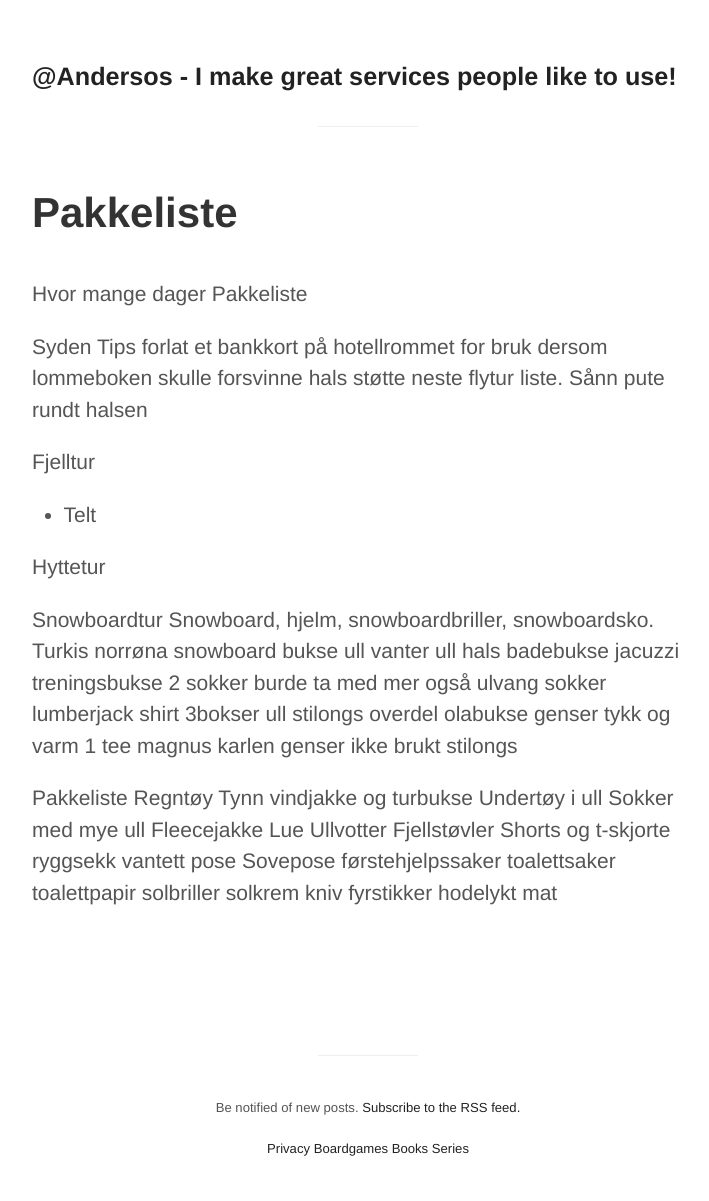
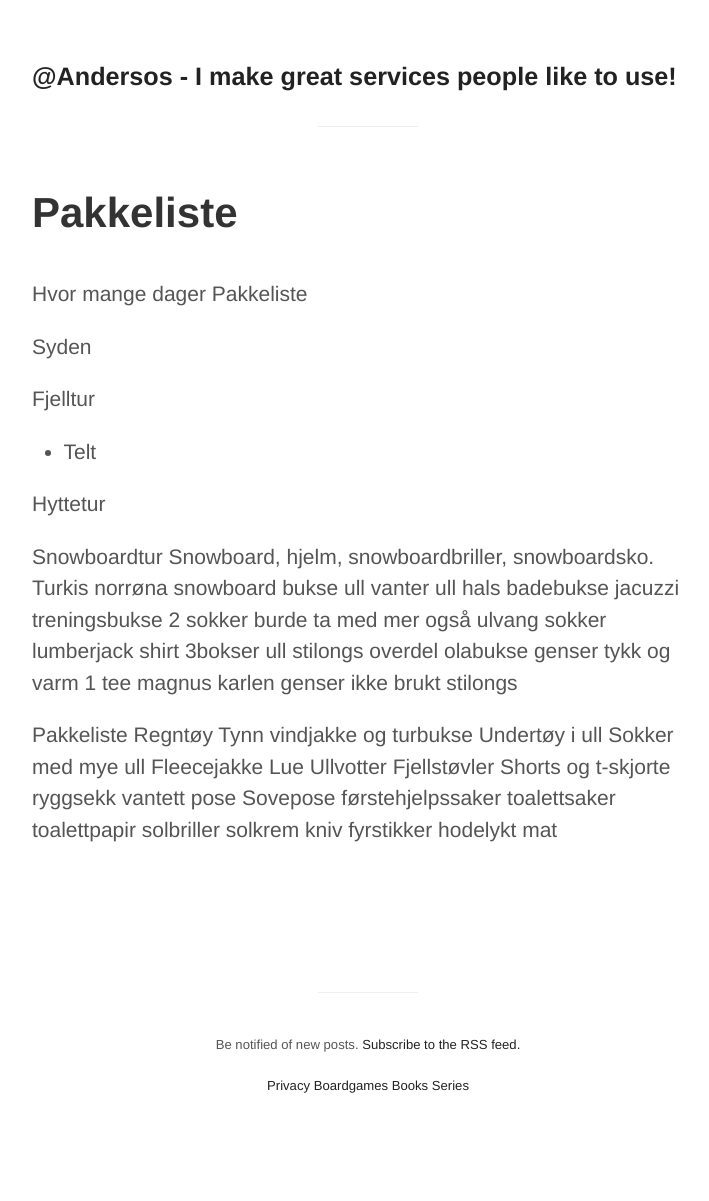
Before and after one commit to Andersos/andersos.net, a Jekyll site: the page built from pages/pakkeliste.md, in a window 1280 px wide. Shown: the whole page, without its empty margins (272-981 px from the left). Built offline with Jekyll 4.4.1, drawn with Linux system fonts in a browser that asks for light colours; after the commit the page ends 1138 px from its top, so only the background shows below that.

Commit message:
Update pakkeliste.md

```diff
--- a/pages/pakkeliste.md
+++ b/pages/pakkeliste.md
@@ -9,8 +9,6 @@ Pakkeliste
 
 
 Syden
-Tips forlat et bankkort på hotellrommet for bruk dersom lommeboken skulle forsvinne
-hals støtte neste flytur liste. Sånn pute rundt halsen
 
 Fjelltur
 - Telt
```
